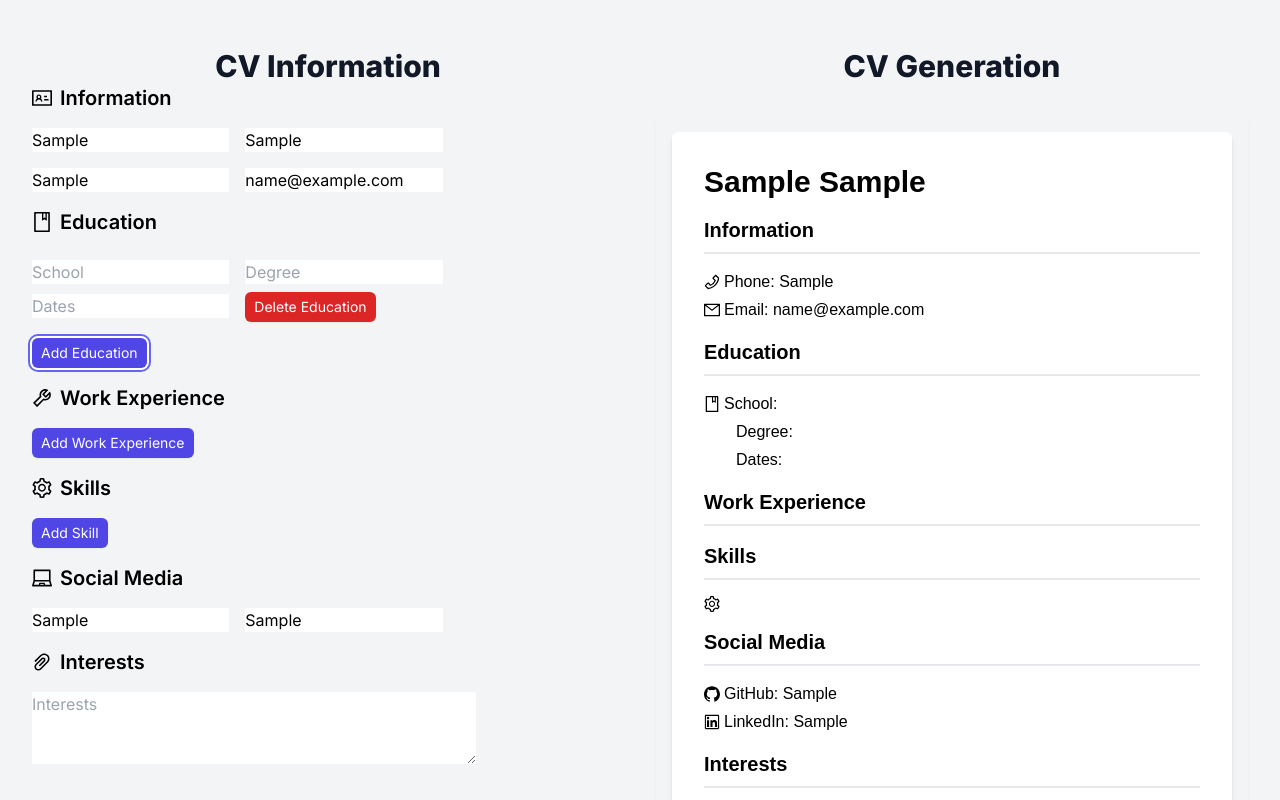
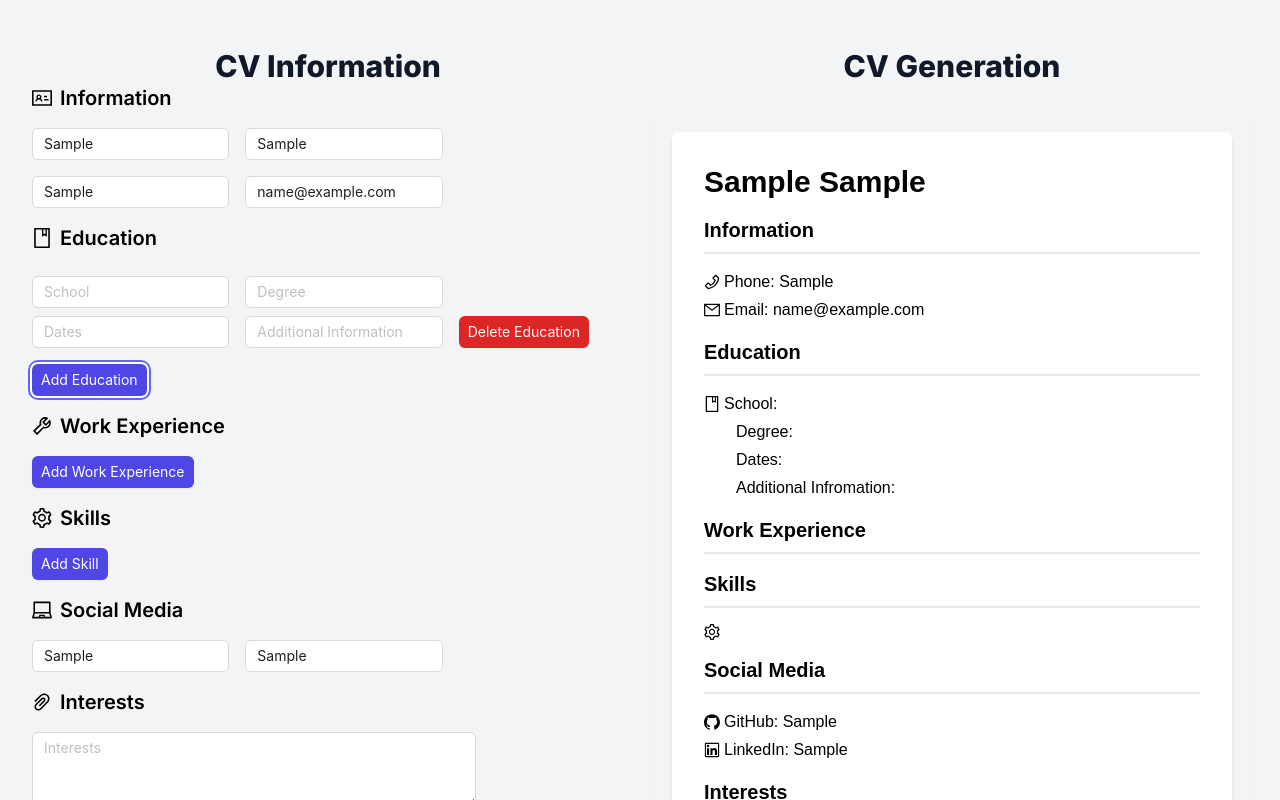
Before and after one commit to mikuskuk/CV-Generator-App, a Next.js app: page / in a window 1280 px wide. Both pictures are taken after typing "Sample", "Sample", "Sample", "name@example.com", "Sample", "Sample" into the empty fields and a click on the button "Add Education". Shown: the top 800 px of the page. Built offline with nearby package versions, Linux system fonts and the light colour scheme.

Commit message:
Added some design features

```diff
--- a/app/components/CVForm.tsx
+++ b/app/components/CVForm.tsx
@@ -1,11 +1,14 @@
 import React, { ChangeEvent } from 'react';
-import { CVData, Education, WorkExperience, Skills } from '../types/types';
+import { CVData, Education, WorkExperience } from '../types/types';
+import { Input, Button, Space } from 'antd';
 import { BookOutlined, PaperClipOutlined, SettingOutlined, ToolOutlined, IdcardOutlined, LaptopOutlined } from '@ant-design/icons';
 
 interface CVFormProps {
   cvData: CVData;
   setCVData: React.Dispatch<React.SetStateAction<CVData>>;
 }
+
+const { TextArea } = Input;
 
 export const CVForm: React.FC<CVFormProps> = ({ cvData, setCVData }) => {
   const handleInputChange = (e: ChangeEvent<HTMLInputElement>) => {
@@ -16,7 +19,7 @@ export const CVForm: React.FC<CVFormProps> = ({ cvData, setCVData }) => {
   const handleAddEducation = () => {
     setCVData((prevData) => ({
       ...prevData,
-      education: [...prevData.education, { school: '', degree: '', dates: '' }],
+      education: [...prevData.education, { school: '', degree: '', dates: '', addinfo: '' }],
     }));
   };
 
@@ -31,7 +34,7 @@ export const CVForm: React.FC<CVFormProps> = ({ cvData, setCVData }) => {
   const handleAddWorkExperience = () => {
     setCVData((prevData) => ({
       ...prevData,
-      workExperience: [...prevData.workExperience, { company: '', role: '', dates: '' }],
+      workExperience: [...prevData.workExperience, { company: '', role: '', dates: '', description: '' }],
     }));
   };
 
@@ -90,7 +93,7 @@ export const CVForm: React.FC<CVFormProps> = ({ cvData, setCVData }) => {
   return (
     <div className="space-y-4">
       <h2 className="text-xl font-semibold flex items-center"><IdcardOutlined className="mr-2"/>Information</h2>
-        <input
+        <Input
             type="text"
             name="name"
             value={cvData.name || ''}
@@ -98,7 +101,7 @@ export const CVForm: React.FC<CVFormProps> = ({ cvData, setCVData }) => {
             placeholder="Name"
             className="input mr-4 w-1/3"
         />
-        <input
+        <Input
             type="text"
             name="surname"
             value={cvData.surname || ''}
@@ -107,7 +110,7 @@ export const CVForm: React.FC<CVFormProps> = ({ cvData, setCVData }) => {
             className="input mr-4 w-1/3"
         />
         <div>
-            <input
+            <Input
                 type="text"
                 name="phone"
                 value={cvData.phone || ''}
@@ -115,7 +118,7 @@ export const CVForm: React.FC<CVFormProps> = ({ cvData, setCVData }) => {
                 placeholder="Phone"
                 className="input mr-4 w-1/3"
             />
-            <input
+            <Input
                 type="text"
                 name="email"
                 value={cvData.email || ''}
@@ -126,11 +129,10 @@ export const CVForm: React.FC<CVFormProps> = ({ cvData, setCVData }) => {
         </div>
 
 
-
       <h2 className="text-xl font-semibold flex items-center"><BookOutlined className="mr-2"/>Education</h2>
         {cvData.education.map((edu, index) => (
             <div key={index} className="space-y-2">
-            <input
+            <Input
                 type="text"
                 name={`education[${index}].school`}
                 value={edu.school}
@@ -138,7 +140,7 @@ export const CVForm: React.FC<CVFormProps> = ({ cvData, setCVData }) => {
                 placeholder="School"
                 className="input mr-4 w-1/3"
             />
-            <input
+            <Input
                 type="text"
                 name={`education[${index}].degree`}
                 value={edu.degree}
@@ -146,7 +148,7 @@ export const CVForm: React.FC<CVFormProps> = ({ cvData, setCVData }) => {
                 placeholder="Degree"
                 className="input mr-4 w-1/3"
             />
-            <input
+            <Input
                 type="text"
                 name={`education[${index}].dates`}
                 value={edu.dates}
@@ -154,25 +156,33 @@ export const CVForm: React.FC<CVFormProps> = ({ cvData, setCVData }) => {
                 placeholder="Dates"
                 className="input mr-4 w-1/3"
             />
-            <button
+            <Input
+                type="text"
+                name={`education[${index}].addinfo`}
+                value={edu.addinfo}
+                onChange={(e) => handleEducationChange(index, 'addinfo', e.target.value)}
+                placeholder="Additional Information"
+                className="input mr-4 w-1/3"
+            />
+            <Button
                 className="mt-1 inline-flex items-center px-2 py-1 border border-transparent rounded-md shadow-sm text-sm font-small text-white bg-red-600 hover:bg-red-700 focus:outline-none focus:ring-2 focus:ring-offset-2 focus:ring-red-500"
                 onClick={() => handleDeleteEducation(index)}
                 >
                 Delete Education
-            </button>
+            </Button>
             </div>
         ))}
-        <button
+        <Button
             className="mt-1 inline-flex items-center px-2 py-1 border border-transparent rounded-md shadow-sm text-sm font-small text-white bg-indigo-600 hover:bg-indigo-700 focus:outline-none focus:ring-2 focus:ring-offset-2 focus:ring-indigo-500"
             onClick={handleAddEducation}
             >
             Add Education
-        </button>
+        </Button>
 
       <h2 className="text-xl font-semibold flex items-center"><ToolOutlined className="mr-2"/>Work Experience</h2>
         {cvData.workExperience.map((work, index) => (
             <div key={index} className="space-y-2">
-            <input
+            <Input
                 type="text"
                 name={`workExperience[${index}].company`}
                 value={work.company}
@@ -180,7 +190,7 @@ export const CVForm: React.FC<CVFormProps> = ({ cvData, setCVData }) => {
                 placeholder="Company"
                 className="input mr-4 w-1/3"
             />
-            <input
+            <Input
                 type="text"
                 name={`workExperience[${index}].role`}
                 value={work.role}
@@ -188,7 +198,7 @@ export const CVForm: React.FC<CVFormProps> = ({ cvData, setCVData }) => {
                 placeholder="Role"
                 className="input mr-4 w-1/3"
             />
-            <input
+            <Input
                 type="text"
                 name={`workExperience[${index}].dates`}
                 value={work.dates}
@@ -196,25 +206,33 @@ export const CVForm: React.FC<CVFormProps> = ({ cvData, setCVData }) => {
                 placeholder="Dates"
                 className="input mr-4 w-1/3"
             />
-            <button
+            <Input
+                type="text"
+                name={`workExperience[${index}].description`}
+                value={work.description}
+                onChange={(e) => handleWorkExperienceChange(index, 'description', e.target.value)}
+                placeholder="Job Description"
+                className="input mr-4 w-1/3"
+            />
+            <Button
                 className="mt-1 inline-flex items-center px-2 py-1 border border-transparent rounded-md shadow-sm text-sm font-small text-white bg-red-600 hover:bg-red-700 focus:outline-none focus:ring-2 focus:ring-offset-2 focus:ring-red-500"
                 onClick={() => handleDeleteWorkExperience(index)}
                 >
                 Delete Work Experience
-            </button>
+            </Button>
             </div>
         ))}
-        <button
+        <Button
             className="mt-1 inline-flex items-center px-2 py-1 border border-transparent rounded-md shadow-sm text-sm font-small text-white bg-indigo-600 hover:bg-indigo-700 focus:outline-none focus:ring-2 focus:ring-offset-2 focus:ring-indigo-500"
             onClick={handleAddWorkExperience}
         >
             Add Work Experience
-        </button>
+        </Button>
 
       <h2 className="text-xl font-semibold flex items-center"><SettingOutlined className="mr-2"/>Skills</h2>
         {cvData.skills.map((skill, index) => (
             <div key={index} className="space-y-2">
-            <input
+            <Input
                 type="text"
                 name={`skills[${index}].skill`}
                 value={skill.skill}
@@ -222,23 +240,23 @@ export const CVForm: React.FC<CVFormProps> = ({ cvData, setCVData }) => {
                 placeholder="Skill"
                 className="input mr-4 w-1/3"
             />
-            <button
+            <Button
                 className="mt-1 inline-flex items-center px-2 py-1 border border-transparent rounded-md shadow-sm text-sm font-small text-white bg-red-600 hover:bg-red-700 focus:outline-none focus:ring-2 focus:ring-offset-2 focus:ring-red-500"
                 onClick={() => handleDeleteSkill(index)}
             >
                 Delete Skill
-            </button>
+            </Button>
             </div>
         ))}
-        <button
+        <Button
             className="mt-1 inline-flex items-center px-2 py-1 border border-transparent rounded-md shadow-sm text-sm font-small text-white bg-indigo-600 hover:bg-indigo-700 focus:outline-none focus:ring-2 focus:ring-offset-2 focus:ring-indigo-500"
             onClick={handleAddSkill}
         >
             Add Skill
-        </button>
+        </Button>
 
       <h2 className="text-xl font-semibold flex items-center"><LaptopOutlined className="mr-2"/>Social Media</h2>
-        <input
+        <Input
             type="text"
             name="github"
             value={cvData.github || ''}
@@ -246,7 +264,7 @@ export const CVForm: React.FC<CVFormProps> = ({ cvData, setCVData }) => {
             placeholder="GitHub Profile"
             className="input mr-4 w-1/3"
         />
-        <input
+        <Input
             type="text"
             name="linkedin"
             value={cvData.linkedin || ''}
@@ -256,7 +274,7 @@ export const CVForm: React.FC<CVFormProps> = ({ cvData, setCVData }) => {
         />
 
       <h2 className="text-xl font-semibold flex items-center"><PaperClipOutlined className="mr-2"/>Interests</h2>
-        <textarea
+        <TextArea
             name="interests"
             value={cvData.interests || ''}
             onChange={handleInterestChange}
--- a/app/components/CVPreview.tsx
+++ b/app/components/CVPreview.tsx
@@ -57,6 +57,7 @@ export const CVPreview: React.FC<CVPreviewProps> = ({ cvData }) => {
               <p className="mb-1 flex items-center"><BookOutlined className="mr-1"/>School: {edu.school}</p>
               <p className="mb-1 ml-8">Degree: {edu.degree}</p>
               <p className="mb-1 ml-8">Dates: {edu.dates}</p>
+              <p className="mb-1 ml-8">Additional Infromation: {edu.addinfo}</p>
             </div>
           ))}
 
@@ -66,6 +67,7 @@ export const CVPreview: React.FC<CVPreviewProps> = ({ cvData }) => {
               <p className="mb-1 flex items-center"><ToolOutlined className="mr-1"/>Company: {work.company}</p>
               <p className="mb-1 ml-8">Role: {work.role}</p>
               <p className="mb-1 ml-8">Dates: {work.dates}</p>
+              <p className="mb-1 ml-8">Job Description: {work.description}</p>
             </div>
           ))}
 
--- a/app/types/types.ts
+++ b/app/types/types.ts
@@ -2,12 +2,14 @@ export interface Education {
     school: string;
     degree: string;
     dates: string;
+    addinfo: string;
   }
 
   export interface WorkExperience {
     company: string;
     role: string;
     dates: string;
+    description: string;
   }
 
   export interface Skills {
```
